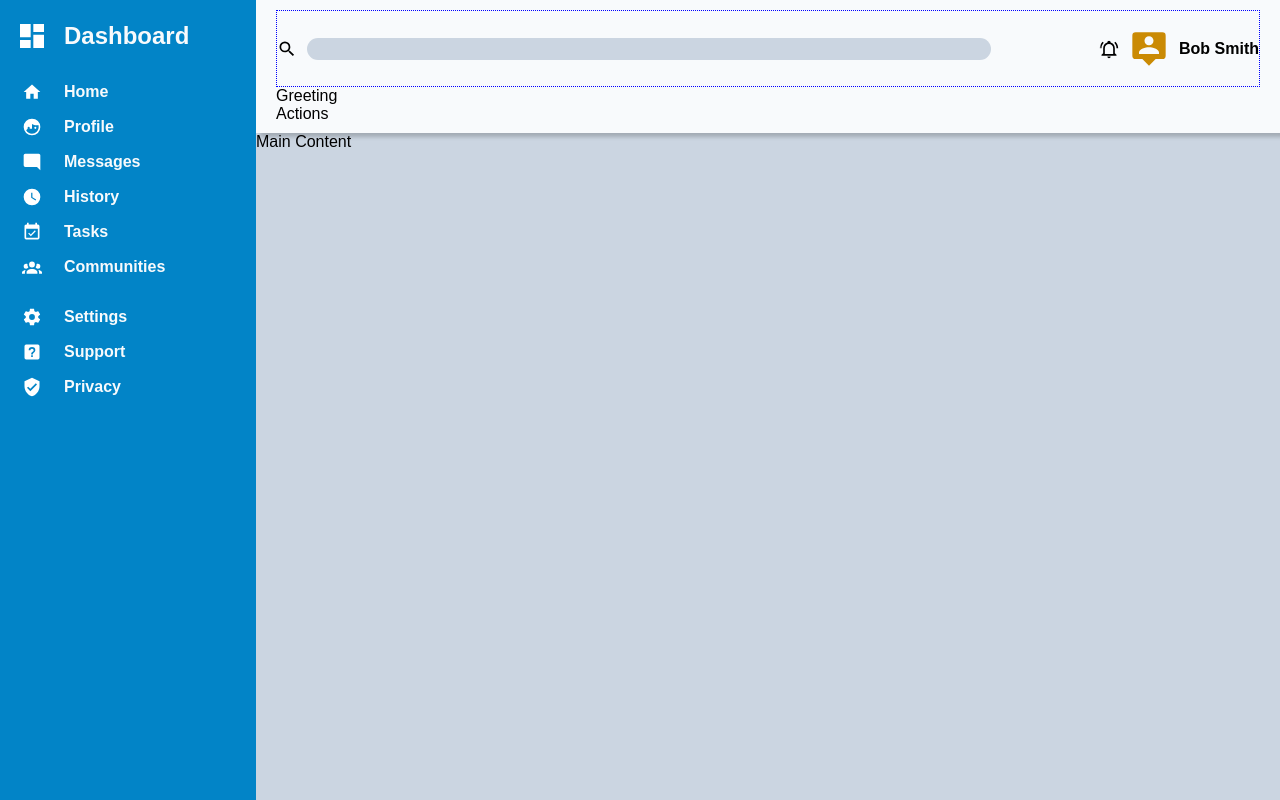
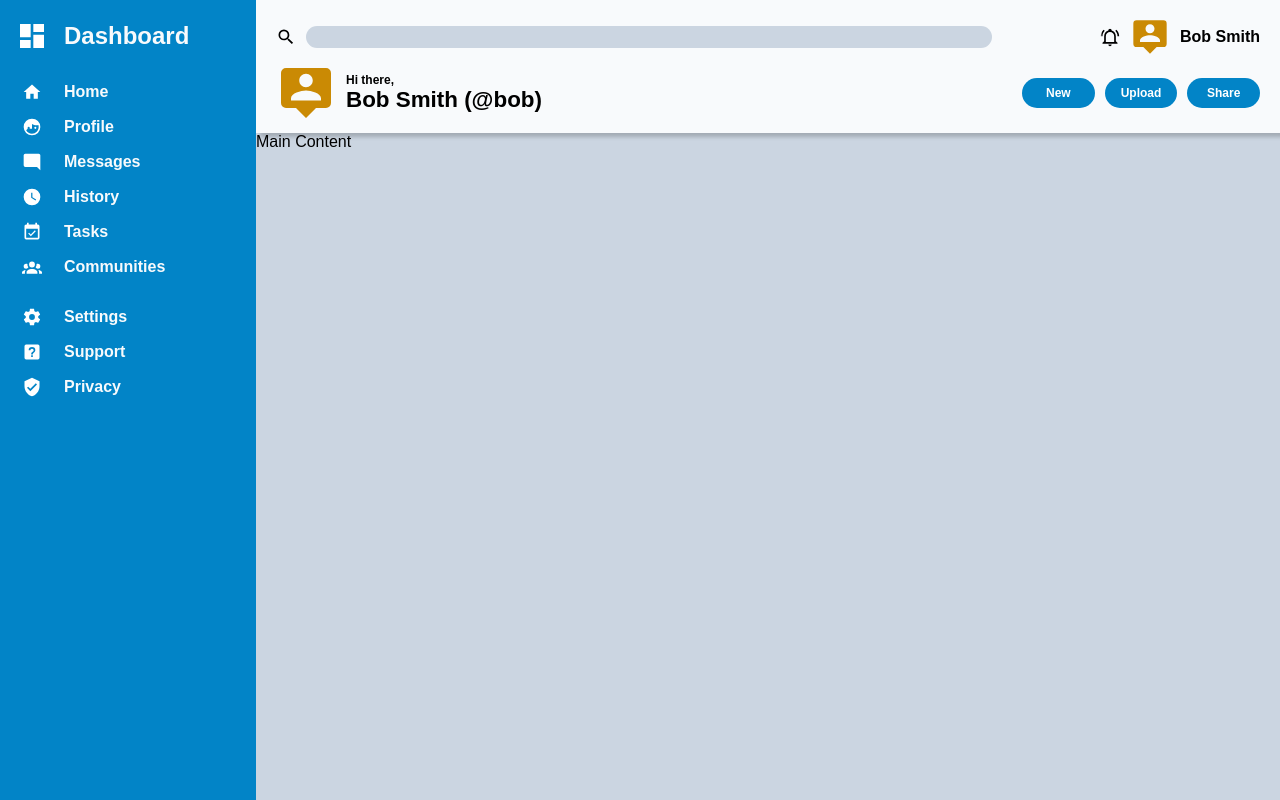
Before and after one commit to Raikho/dashboard, a plain HTML site: page index.html in a window 1280 px wide. Drawn offline with Linux system fonts and the light colour scheme.

Commit message:
layout and style bottom header row

```diff
--- a/index.html
+++ b/index.html
@@ -34,8 +34,16 @@
             <div class="account">Bob Smith</div>
         </div>
         <div class="bottom">
-            <div class="greeting">Greeting</div>
-            <div class="actions">Actions</div>
+            <div class="profile-picture-large"></div>
+            <div class="greeting">
+                <div class="greeting-start">Hi there,</div>
+                <div class="greeting-name">Bob Smith (@bob)</div>
+            </div>
+            <div class="actions">
+                <button>New</button>
+                <button>Upload</button>
+                <button>Share</button>
+            </div>
         </div>
     </div>
     <div class="main">
--- a/style.css
+++ b/style.css
@@ -63,16 +63,15 @@ body {
     box-shadow: 4px 4px 4px #0003;
     z-index: 1;
 }
+
 .header>.top {
     flex: 1;
-    border: 1px dotted blue;
+    /* border: 1px dotted blue; */
 
     display: flex;
-    flex-direction: row;
     align-items: center;
     gap: 10px;
 }
-
 button.search-icon {
     -webkit-mask-image: url(img/search.svg);
     mask-image: url(img/search.svg);
@@ -104,6 +103,43 @@ button.profile-picture {
 }
 .account {font-weight: 700;}
 
+.header>.bottom {
+    flex: 1;
+    /* border: 1px dotted blue; */
+
+    display: flex;
+    align-items: center;
+    gap: 10px;
+}
+.profile-picture-large {
+    -webkit-mask-image: url(img/profile-picture.svg);
+    mask-image: url(img/profile-picture.svg);
+    background-color: var(--accent2);
+    height: 60px;
+    width: 60px;
+}
+.greeting {
+    flex: 1;
+    display: flex;
+    flex-direction: column;
+}
+.greeting-start {font-weight: 700; font-size: .75rem}
+.greeting-name {font-weight: 700; font-size: 1.4rem}
+.actions {
+    display: grid;
+    grid-template-columns: 1fr 1fr 1fr;
+    gap: 10px;
+}
+.actions>button {
+    background-color: var(--accent1);
+    border: none;
+    border-radius: 20px;
+    padding: 8px 16px;
+    color: white;
+    font-size: .75rem;
+    font-weight: 700;
+}
+
 .main {
     grid-area: main;
     background-color: var(--gray);
```
